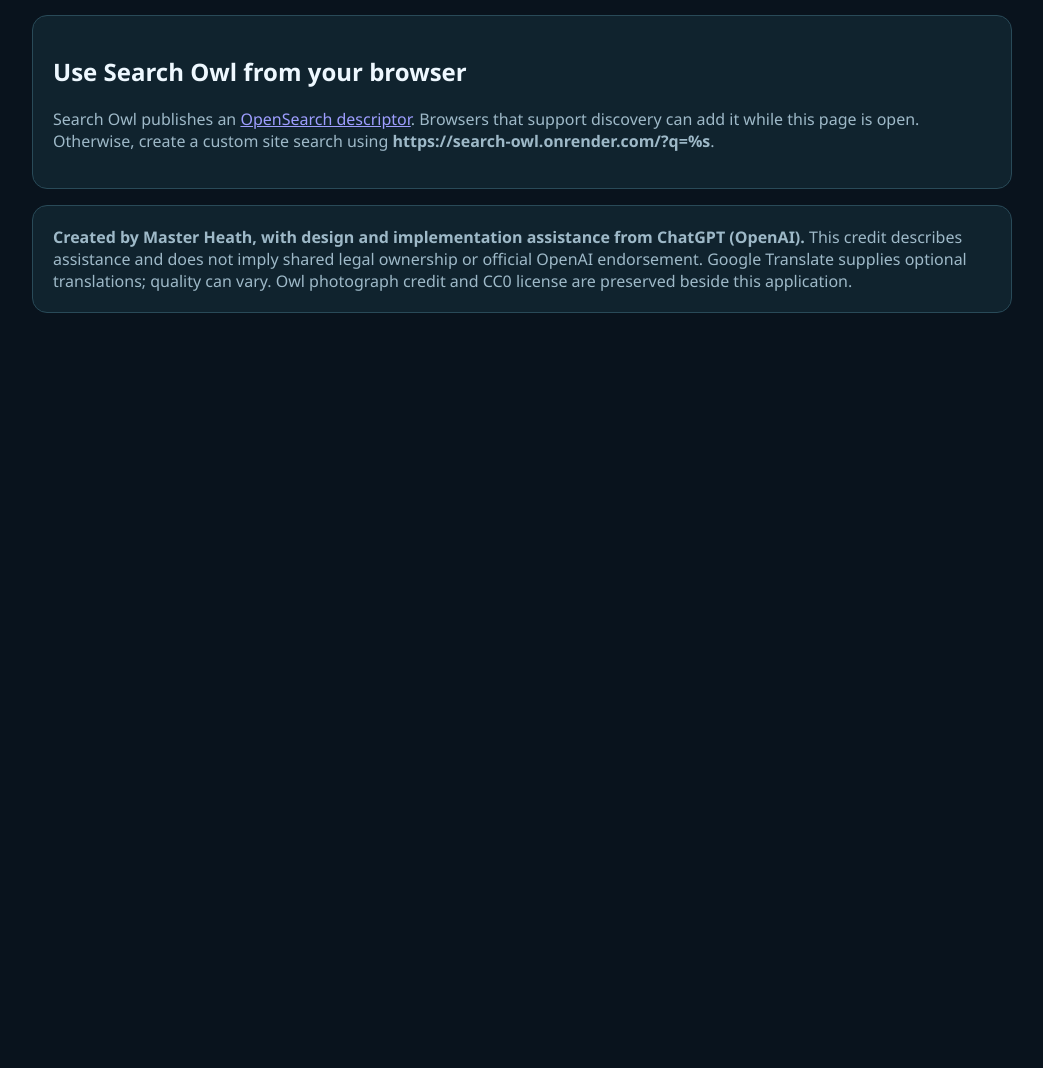
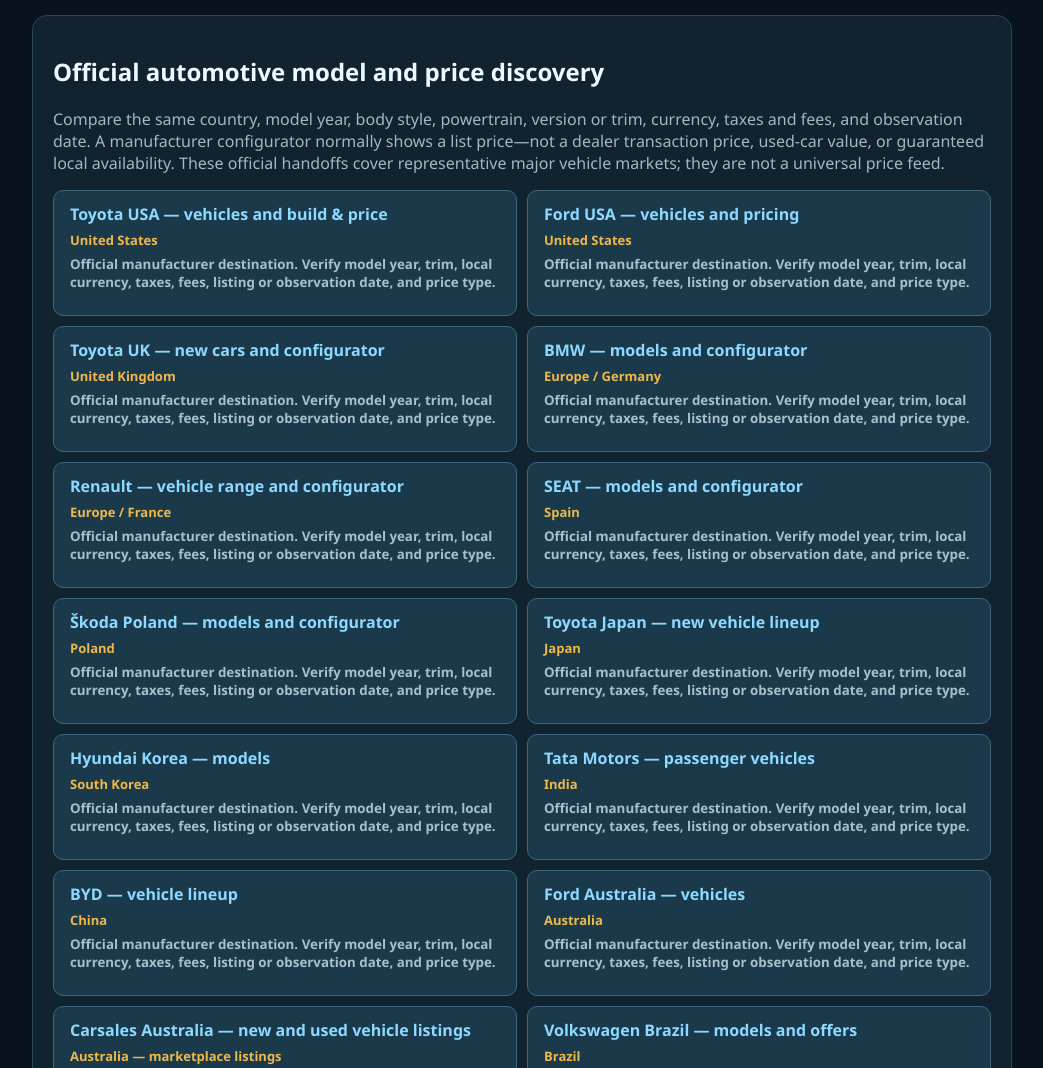
Before and after one commit to Heath-PI/search-owl, a website: page index.html in a window 1280 px wide. Shown: the part 8662-9730 px from the top of the page, without its empty margins (118-1161 px from the left). Before the commit the page ends 9019 px from the top, so only its background shows below. Drawn offline with Linux system fonts and the light colour scheme.

Commit message:
Add international automotive discovery
Adds automotive query context, attributed vehicle imagery, 13 official manufacturer handoffs and Australian marketplace listings with explicit model-year, trim, currency, tax, date and price-type safeguards.

```diff
--- a/index.html
+++ b/index.html
@@ -166,6 +166,13 @@
         --edge-scene:
           repeating-linear-gradient(135deg, #d36a42 0 12px, transparent 12px 28px),
           repeating-linear-gradient(45deg, #416579 0 8px, transparent 8px 30px),
+          #10232e;
+      }
+      body[data-scene="automotive"] {
+        --edge-scene:
+          radial-gradient(ellipse at 50% 70%, #0b1118 0 18px, transparent 19px),
+          linear-gradient(165deg, transparent 0 48%, #8ed9ff 49% 51%, transparent 52%),
+          repeating-linear-gradient(90deg, #294a58 0 18px, transparent 18px 54px),
           #10232e;
       }
       header {
@@ -531,6 +538,17 @@
         </p>
         <a class="launch" target="_blank" rel="noopener noreferrer" href="https://daily-sheet.nabc.go.th/">Open the official Thailand OAE DeePrice history</a>
       </section>
+      <section class="panel" aria-labelledby="autoHeading">
+        <h2 id="autoHeading">Official automotive model and price discovery</h2>
+        <p class="note">
+          Compare the same country, model year, body style, powertrain, version or trim,
+          currency, taxes and fees, and observation date. A manufacturer configurator normally
+          shows a list price—not a dealer transaction price, used-car value, or guaranteed local
+          availability. These official handoffs cover representative major vehicle markets; they
+          are not a universal price feed.
+        </p>
+        <div id="autoDirectory" class="grid"></div>
+      </section>
       <section class="panel">
         <h2>Use Search Owl from your browser</h2>
         <p class="note">
@@ -852,6 +870,22 @@
         ["United States","USDA Agricultural Marketing Service Market News","Official livestock, grain, produce, dairy, cotton and specialty-crop reports; report schedules and units vary.","https://www.ams.usda.gov/market-news"],
         ["European Union","European Commission Agri-food Data Portal","Official EU agricultural market dashboards, prices and historical series by sector where published.","https://agridata.ec.europa.eu/"],
       ];
+      const automotiveSources = [
+        ["United States","Toyota USA — vehicles and build & price","https://www.toyota.com/all-vehicles/"],
+        ["United States","Ford USA — vehicles and pricing","https://www.ford.com/new-cars/"],
+        ["United Kingdom","Toyota UK — new cars and configurator","https://www.toyota.co.uk/new-cars"],
+        ["Europe / Germany","BMW — models and configurator","https://www.bmw.de/de/neufahrzeuge.html"],
+        ["Europe / France","Renault — vehicle range and configurator","https://www.renault.fr/vehicules-particuliers.html"],
+        ["Spain","SEAT — models and configurator","https://www.seat.es/coches"],
+        ["Poland","Škoda Poland — models and configurator","https://www.skoda-auto.pl/modele"],
+        ["Japan","Toyota Japan — new vehicle lineup","https://toyota.jp/carlineup/"],
+        ["South Korea","Hyundai Korea — models","https://www.hyundai.com/kr/ko/e"],
+        ["India","Tata Motors — passenger vehicles","https://cars.tatamotors.com/"],
+        ["China","BYD — vehicle lineup","https://www.bydglobal.com/en/"],
+        ["Australia","Ford Australia — vehicles","https://www.ford.com.au/vehicles/"],
+        ["Australia — marketplace listings","Carsales Australia — new and used vehicle listings","https://www.carsales.com.au/cars/"],
+        ["Brazil","Volkswagen Brazil — models and offers","https://www.vw.com.br/pt/carros.html"],
+      ];
       const q = document.querySelector("#query"),
         launches = document.querySelector("#launches"),
         summary = document.querySelector("#summary"),
@@ -903,6 +937,9 @@
       renderExchangeDirectory();
       document.querySelector("#agDirectory").innerHTML = agriculturalSources.map(([place, name, note, url]) =>
         `<a class="launch exchange-card" target="_blank" rel="noopener noreferrer" href="${esc(safeHref(url))}"><strong>${esc(name)}</strong><div class="exchange-meta">${esc(place)}</div><small>${esc(note)}</small></a>`
+      ).join("");
+      document.querySelector("#autoDirectory").innerHTML = automotiveSources.map(([market, name, url]) =>
+        `<a class="launch exchange-card" target="_blank" rel="noopener noreferrer" href="${esc(safeHref(url))}"><strong>${esc(name)}</strong><div class="exchange-meta">${esc(market)}</div><small>${market.includes("marketplace") ? "Provider marketplace handoff; an advertised asking price is not a verified transaction price." : "Official manufacturer destination."} Verify model year, trim, local currency, taxes, fees, listing or observation date, and price type.</small></a>`
       ).join("");
       q.value = new URLSearchParams(location.search).get("q") || "";
       let currentTopic = sessionStorage.getItem("searchOwlCurrentTopic") || "";
@@ -1124,6 +1161,7 @@
             "economics and finance": "economy",
             "local services": "local",
             "fuel prices": "fuel",
+            automotive: "automotive",
             "clothing and fashion": "fashion",
           };
           document.body.dataset.scene = sceneByTopic[context.topic] || "";
```
Also changed, not shown: server.js (+17 -1 lines), test.js (+11 -0 lines), README.md.
